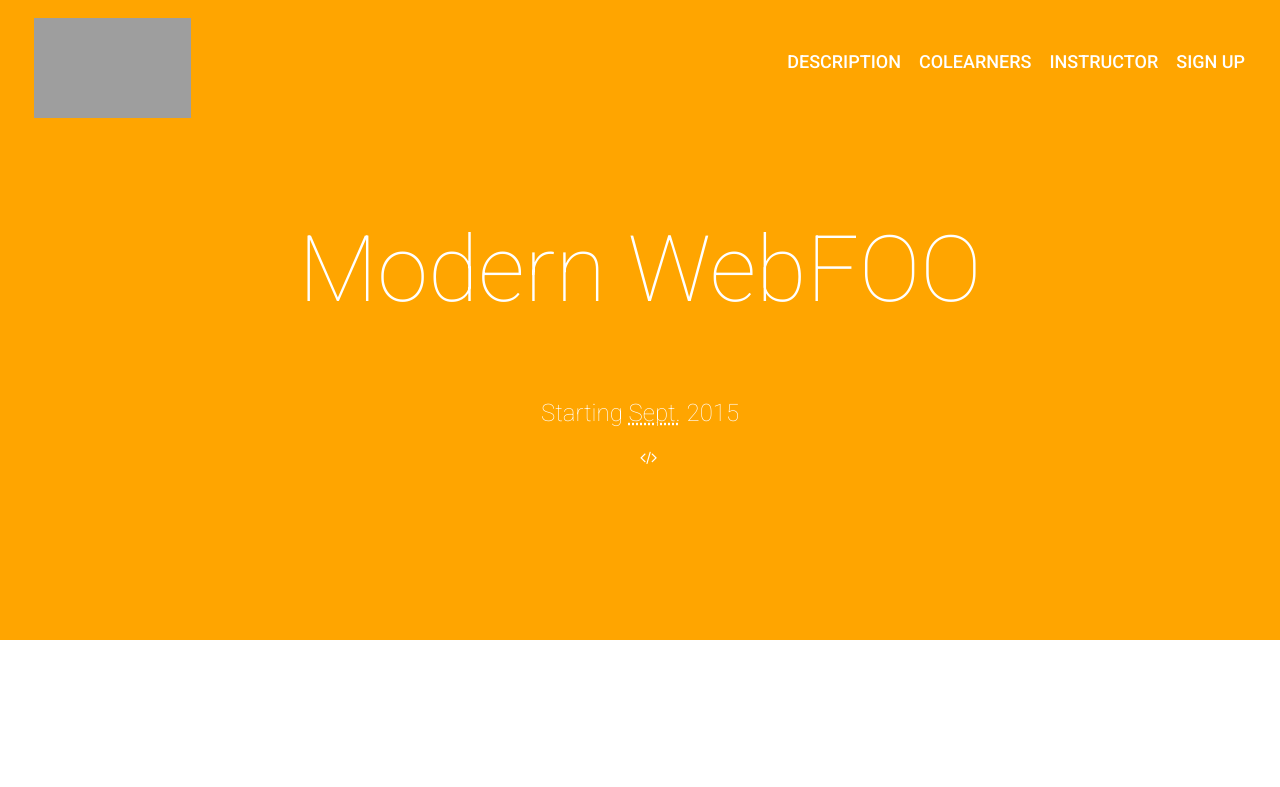
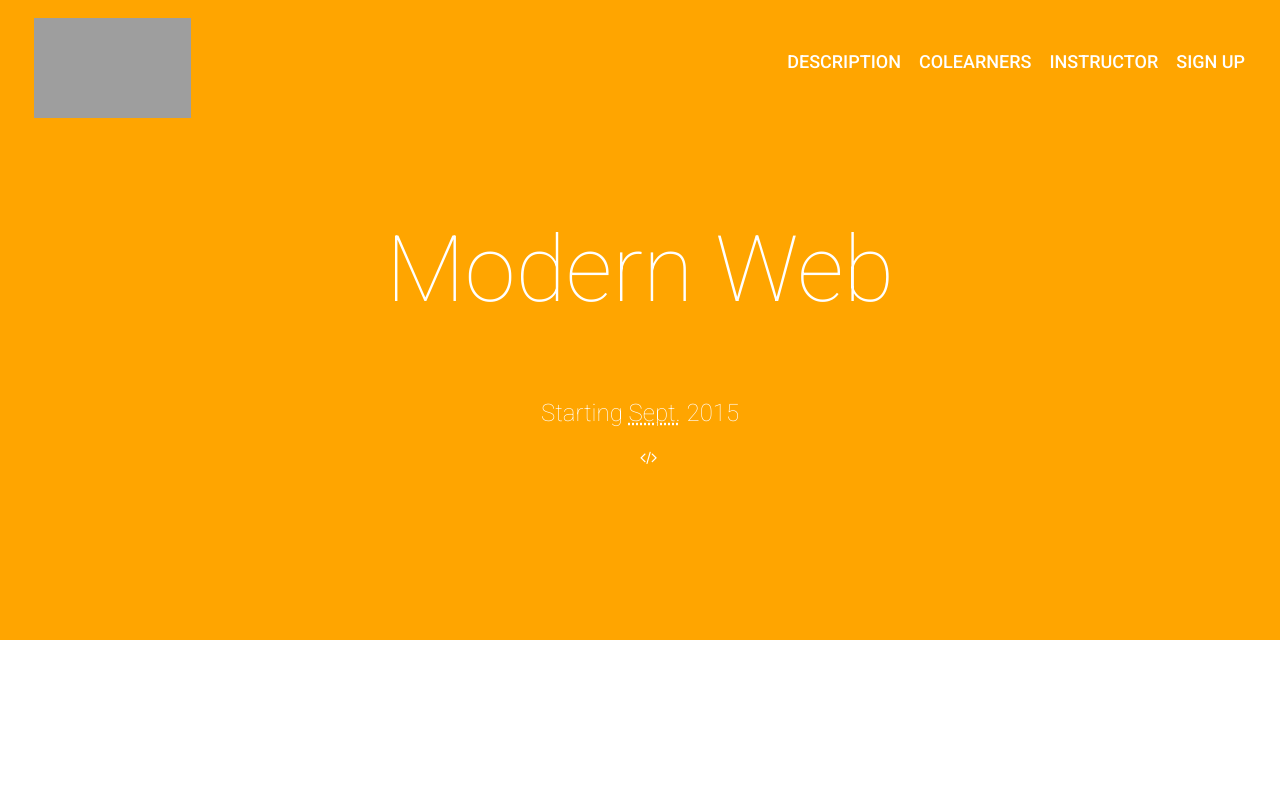
Before and after one commit to Leannapelham/mw-project, a plain HTML site: page index.html in a window 1280 px wide. Shown: the top 787 px of the page. Drawn offline with Linux system fonts and the light colour scheme; grey boxes are pictures that could not be loaded.

Commit message:
fixed title

```diff
--- a/index.html
+++ b/index.html
@@ -30,7 +30,7 @@
         </header>
 
         <section>
-            <h1 class="banner-title">Modern WebFOO</h1>
+            <h1 class="banner-title">Modern Web</h1>
             <p class="banner-text">
             Starting <time datetime="2015-09-14 18:00"><abbr title="September">Sept.</abbr> 2015</time>
             </p>
```
